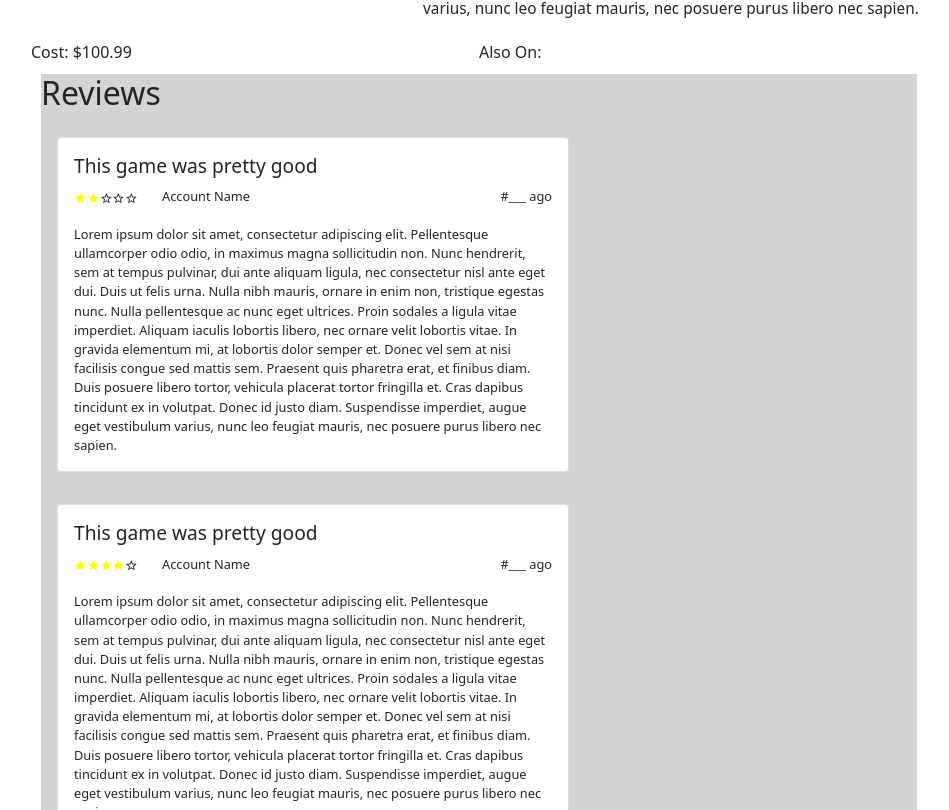
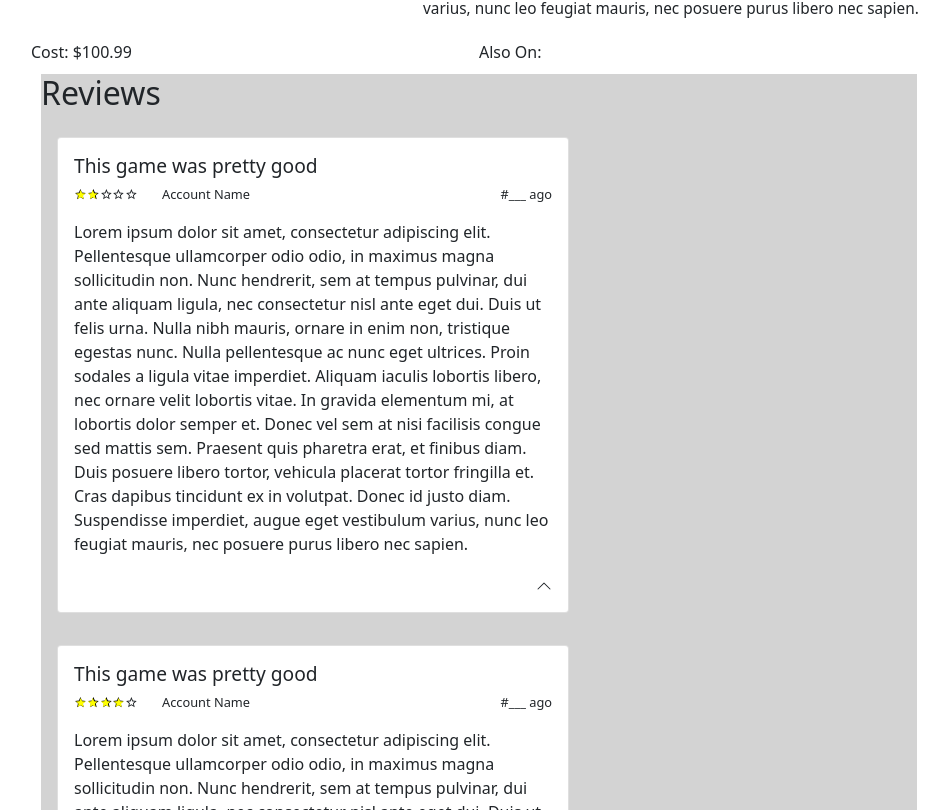
Before and after one commit to TimWargo/staru, a React (Create React App) app: page /games in a window 1280 px wide. Shown: the part 510-1320 px from the top of the page, without its empty margins (161-1110 px from the left). Built offline with nearby package versions, Linux system fonts and the light colour scheme.

Commit message:
Worked on the review component

```diff
--- a/src/Components/ViewGamePage/Review.js
+++ b/src/Components/ViewGamePage/Review.js
@@ -1,21 +1,48 @@
 import React, { Component } from 'react';
 import { Card, Col, Container, Row } from 'react-bootstrap';
 import { MdStar, MdStarOutline } from 'react-icons/md';
+import { BsChevronUp } from 'react-icons/bs';
 
 class Review extends Component {
     constructor(props) {
         super(props);
+        this.state = {
+            showButton: false,
+            isExpanded: true,
+            height: '3.3em',
+        }
         this.renderStars = this.renderStars.bind(this);
+        this.renderDescription = this.renderDescription.bind(this);
+    }
+
+    countLines = () => {
+
     }
 
     renderStars = () => {
         return (
-            <div>
+            <div className='d-flex'>
                 {[...Array(5)].map((star, i) => {
+                    if (i < this.props.rating) {
+                        return (
+                            <div style={{display: 'flex', justifyContent: 'center', alignItems: 'center'}}>
+                                <MdStar style={{fontSize: '0.9vmax', color: 'yellow', zIndex: 2, position: 'absolute'}} />
+                                <MdStar style={{fontSize: '1vmax', color: 'black'}} />
+                            </div>
+                        )
+                    }
                     return (i < this.props.rating) ? <MdStar style={{fontSize: '1vmax', color: 'yellow'}}/> : <MdStarOutline style={{fontSize: '1vmax'}}/>;
                 })}
             </div>
         )
+    }
+
+    renderDescription = () => {
+        if (!this.state.isExpanded) {
+            return <div style={{height: this.state.height}}>{this.props.description}</div>
+        } else {
+            return <Card.Text>{this.props.description}</Card.Text>
+        }
     }
 
     render() {
@@ -29,7 +56,10 @@ class Review extends Component {
                         <Col className='col-auto'  style={{fontSize: '1vmax'}}>#___ ago</Col>
                     </Row>
                     <div className='mb-3' />
-                    <Card.Text style={{fontSize: '1vmax'}}>{this.props.description}</Card.Text>
+                    {this.renderDescription()}
+                    <div className='align-self-end'>
+                        <BsChevronUp />
+                    </div>
                 </Card>
             </Container>
         )
```
